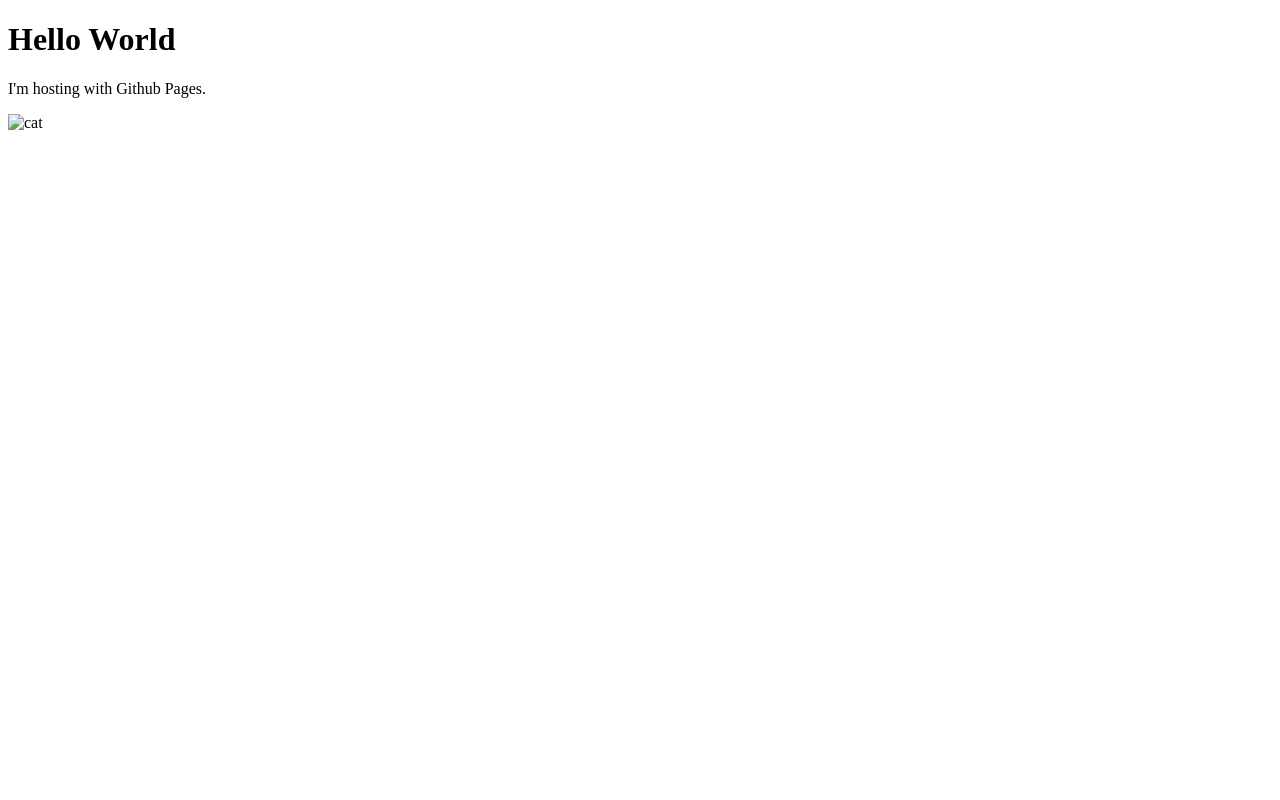
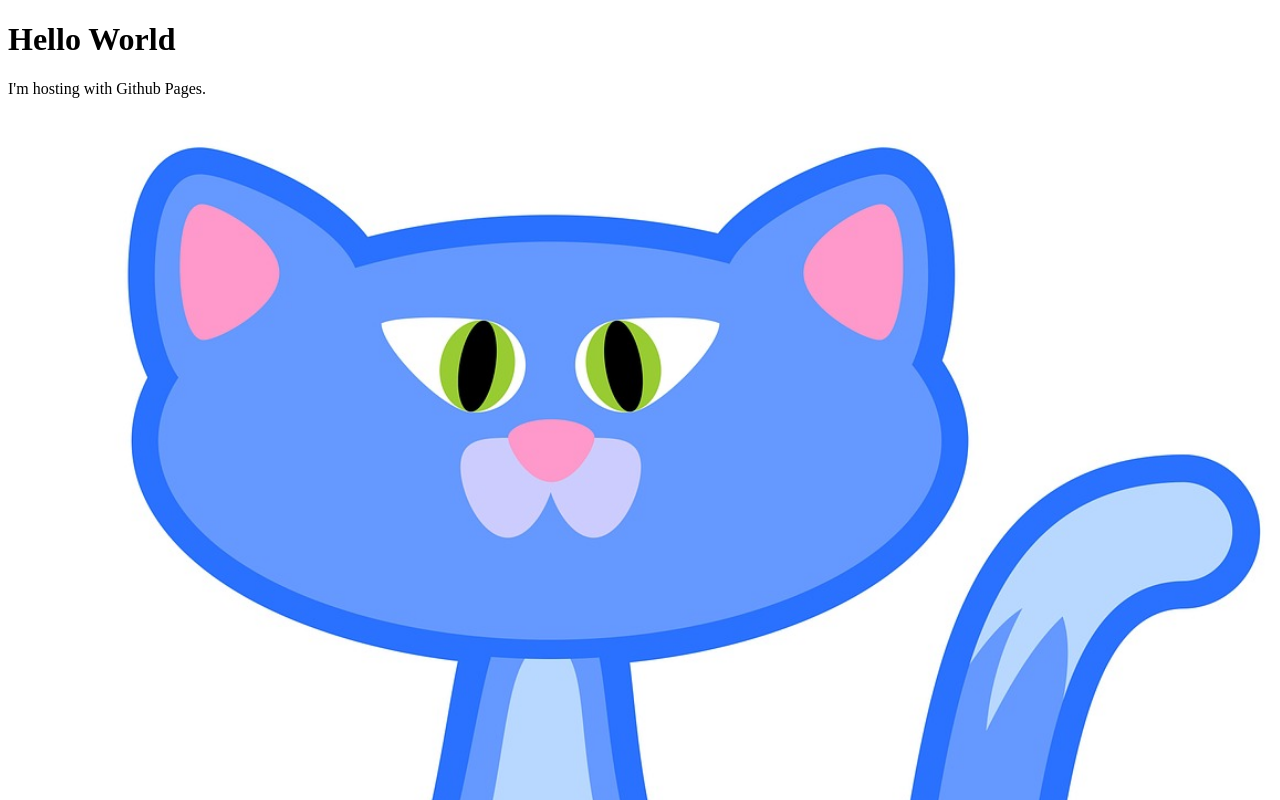
Before and after one commit to sofiabriones456/sofiabriones456.github.io, a plain HTML site: page index.html in a window 1280 px wide. Shown: the top 800 px of the page. Drawn offline with Linux system fonts and the light colour scheme.

Commit message:
Update index.html

```diff
--- a/index.html
+++ b/index.html
@@ -3,6 +3,6 @@
 <body>
   <h1>Hello World</h1>
   <p>I'm hosting with Github Pages.</p>
-  <img src="image1.jpg" alt="cat" width="100%"
+  <img src="cat.jpg" alt="cat" width="100%"
 </body>
 </html>
```
